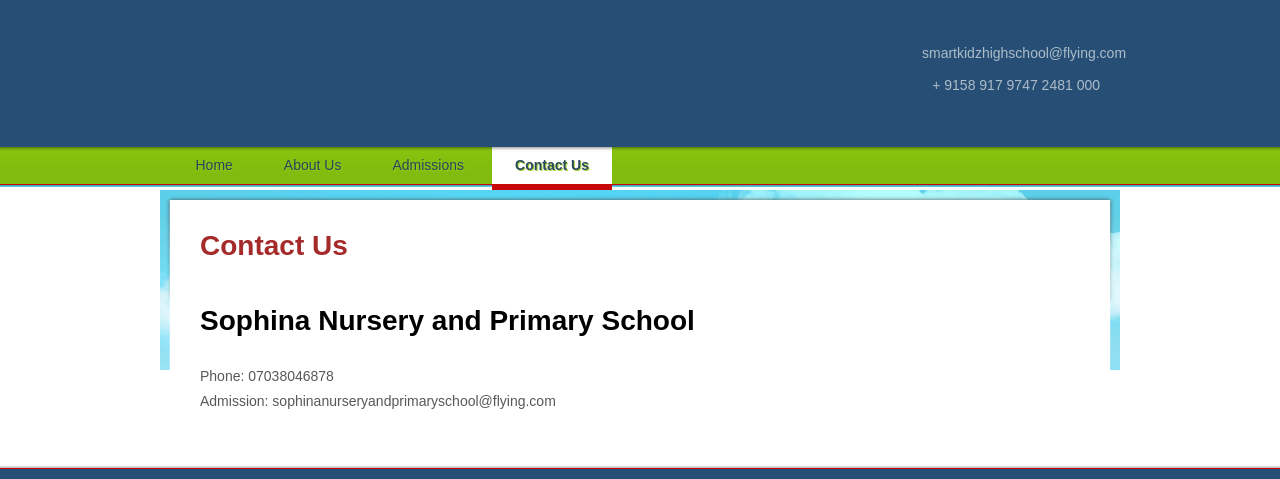
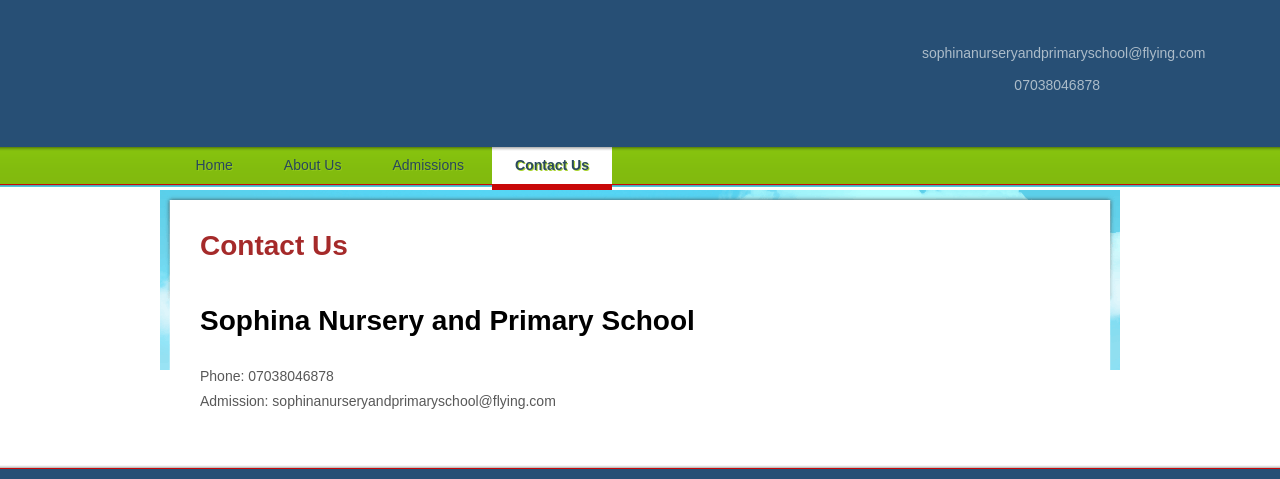
Before and after one commit to enweazudaniel/sophina, a plain HTML site: page contact-us.html in a window 1280 px wide. Shown: the top 479 px of the page. Drawn offline with Linux system fonts and the light colour scheme.

Commit message:
Add: edit contact

```diff
--- a/contact-us.html
+++ b/contact-us.html
@@ -11,9 +11,9 @@
   <div id="header">
     <div id="section">
       <div><a href="index.html"><img src="images/logo.gif" alt="" /></a></div>
-      <span>smartkidzhighschool@flying.com <br />
+      <span>sophinanurseryandprimaryschool@flying.com <br />
         <br />
-        + 9158 917 9747 2481 000</span> </div>
+        07038046878</span> </div>
     <ul>
       <li><a href="index.html">Home</a></li>
       <li><a href="about.html">About Us</a></li>
```
